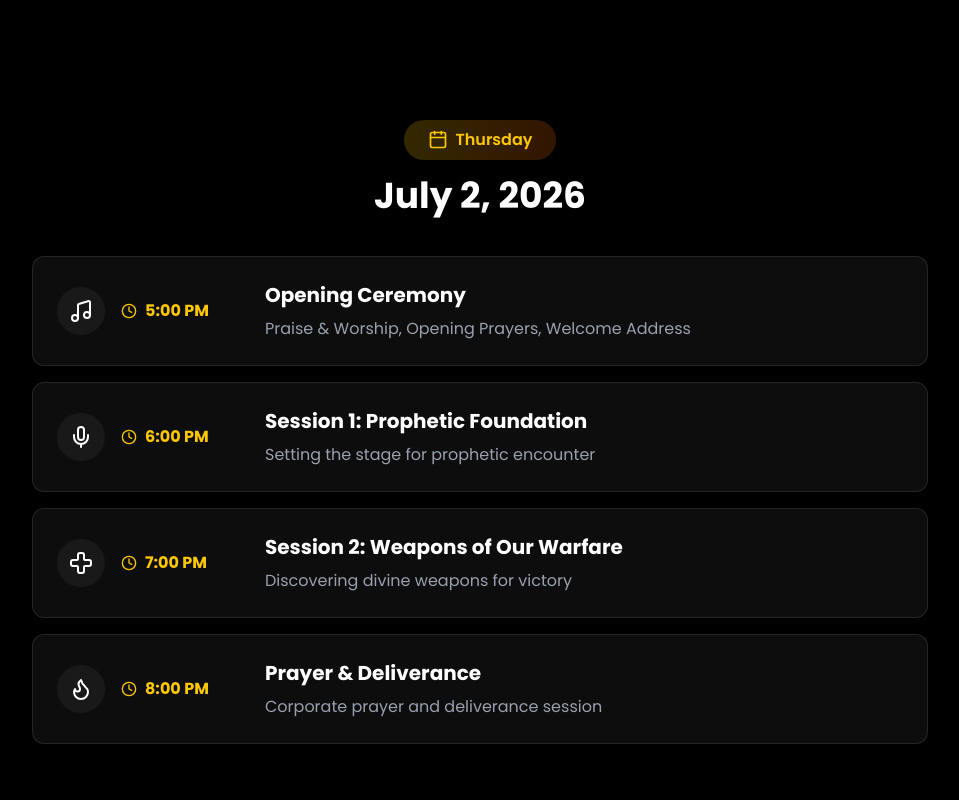
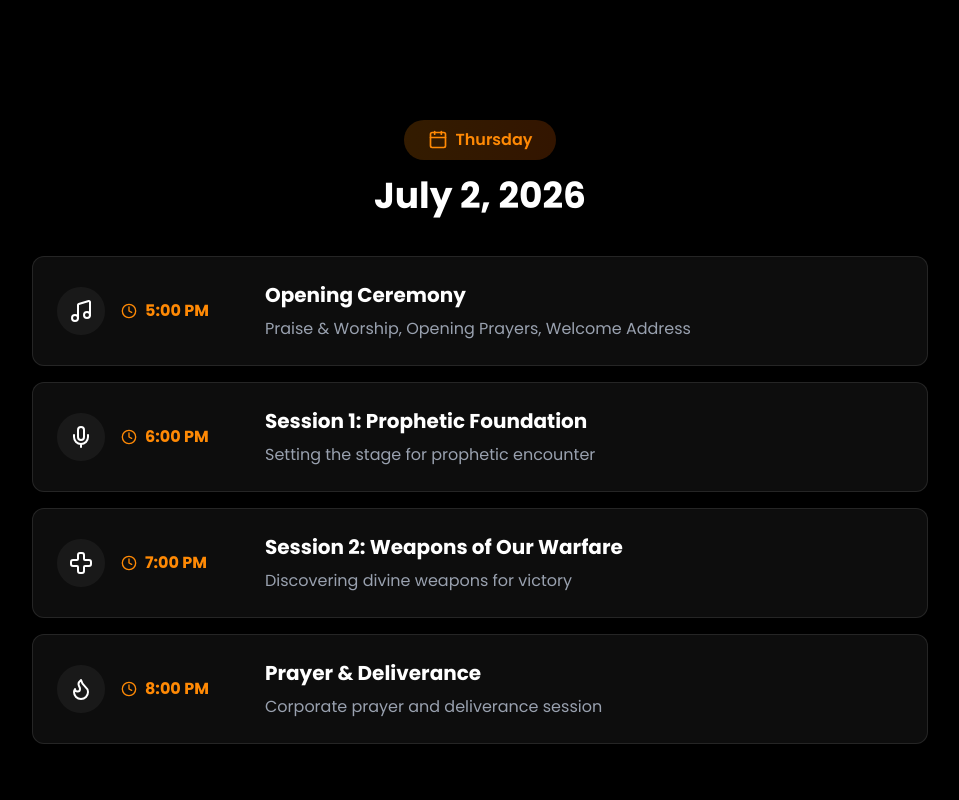
Before and after one commit to SirhmVFX/dclm-au-wiw, a Next.js app: page /program in a window 1280 px wide. Shown: the part 640-1440 px from the top of the page, without its empty margins (160-1119 px from the left). Built offline with nearby package versions, Linux system fonts and the light colour scheme.

Commit message:
updated color scheme in Program component to use orange tones instead of yellow, enhancing visual consistency and alignment with the conference branding

```diff
--- a/app/program/page.tsx
+++ b/app/program/page.tsx
@@ -227,9 +227,9 @@ export default function Program() {
         >
           <div className="container mx-auto px-4">
             <div className="text-center mb-10">
-              <div className="inline-flex items-center space-x-2 bg-gradient-to-r from-yellow-400/20 to-orange-500/20 rounded-full px-6 py-2 mb-4">
-                <Calendar className="w-5 h-5 text-yellow-400" />
-                <span className="text-yellow-400 font-semibold">{day.day}</span>
+              <div className="inline-flex items-center space-x-2 bg-gradient-to-r from-orange-400/20 to-orange-500/20 rounded-full px-6 py-2 mb-4">
+                <Calendar className="w-5 h-5 text-orange-400" />
+                <span className="text-orange-400 font-semibold">{day.day}</span>
               </div>
               <h2 className="text-3xl md:text-4xl font-bold text-white">
                 {day.date}
@@ -242,7 +242,7 @@ export default function Program() {
                 return (
                   <div
                     key={sIdx}
-                    className="group bg-white/5 backdrop-blur-lg rounded-xl p-6 hover:bg-white/10 transition-all duration-300 border border-white/10 hover:border-yellow-400/50"
+                    className="group bg-white/5 backdrop-blur-lg rounded-xl p-6 hover:bg-white/10 transition-all duration-300 border border-white/10 hover:border-orange-400/50"
                   >
                     <div className="flex flex-col md:flex-row md:items-center gap-4">
                       <div className="flex items-center space-x-4 md:w-48">
@@ -251,8 +251,8 @@ export default function Program() {
                         </div>
                         <div>
                           <div className="flex items-center space-x-2">
-                            <Clock className="w-4 h-4 text-yellow-400" />
-                            <span className="text-yellow-400 font-bold">
+                            <Clock className="w-4 h-4 text-orange-400" />
+                            <span className="text-orange-400 font-bold">
                               {session.time}
                             </span>
                           </div>
@@ -310,40 +310,40 @@ export default function Program() {
         <div className="container mx-auto px-4">
           <div className="bg-white/5 backdrop-blur-lg rounded-2xl p-8 max-w-3xl mx-auto border border-white/10">
             <div className="flex items-center space-x-3 mb-6">
-              <Flame className="w-8 h-8 text-yellow-400" />
+              <Flame className="w-8 h-8 text-orange-400" />
               <h3 className="text-2xl font-bold text-white">
                 Important Information
               </h3>
             </div>
             <ul className="space-y-3 text-gray-300">
               <li className="flex items-start space-x-3">
-                <div className="w-2 h-2 bg-yellow-400 rounded-full mt-2"></div>
+                <div className="w-2 h-2 bg-orange-400 rounded-full mt-2"></div>
                 <span>
                   Arrive at least 30 minutes before each session for seating
                 </span>
               </li>
               <li className="flex items-start space-x-3">
-                <div className="w-2 h-2 bg-yellow-400 rounded-full mt-2"></div>
+                <div className="w-2 h-2 bg-orange-400 rounded-full mt-2"></div>
                 <span>
                   Come with a notebook and Bible for maximum engagement
                 </span>
               </li>
               <li className="flex items-start space-x-3">
-                <div className="w-2 h-2 bg-yellow-400 rounded-full mt-2"></div>
+                <div className="w-2 h-2 bg-orange-400 rounded-full mt-2"></div>
                 <span>
                   Bring a handkerchief for anointing (for the Saturday session)
                 </span>
               </li>
               <li className="flex items-start space-x-3">
-                <div className="w-2 h-2 bg-yellow-400 rounded-full mt-2"></div>
+                <div className="w-2 h-2 bg-orange-400 rounded-full mt-2"></div>
                 <span>Children's church available during morning sessions</span>
               </li>
               <li className="flex items-start space-x-3">
-                <div className="w-2 h-2 bg-yellow-400 rounded-full mt-2"></div>
+                <div className="w-2 h-2 bg-orange-400 rounded-full mt-2"></div>
                 <span>Free parking available at the venue</span>
               </li>
               <li className="flex items-start space-x-3">
-                <div className="w-2 h-2 bg-yellow-400 rounded-full mt-2"></div>
+                <div className="w-2 h-2 bg-orange-400 rounded-full mt-2"></div>
                 <span>Light refreshments will be served during breaks</span>
               </li>
             </ul>
```
